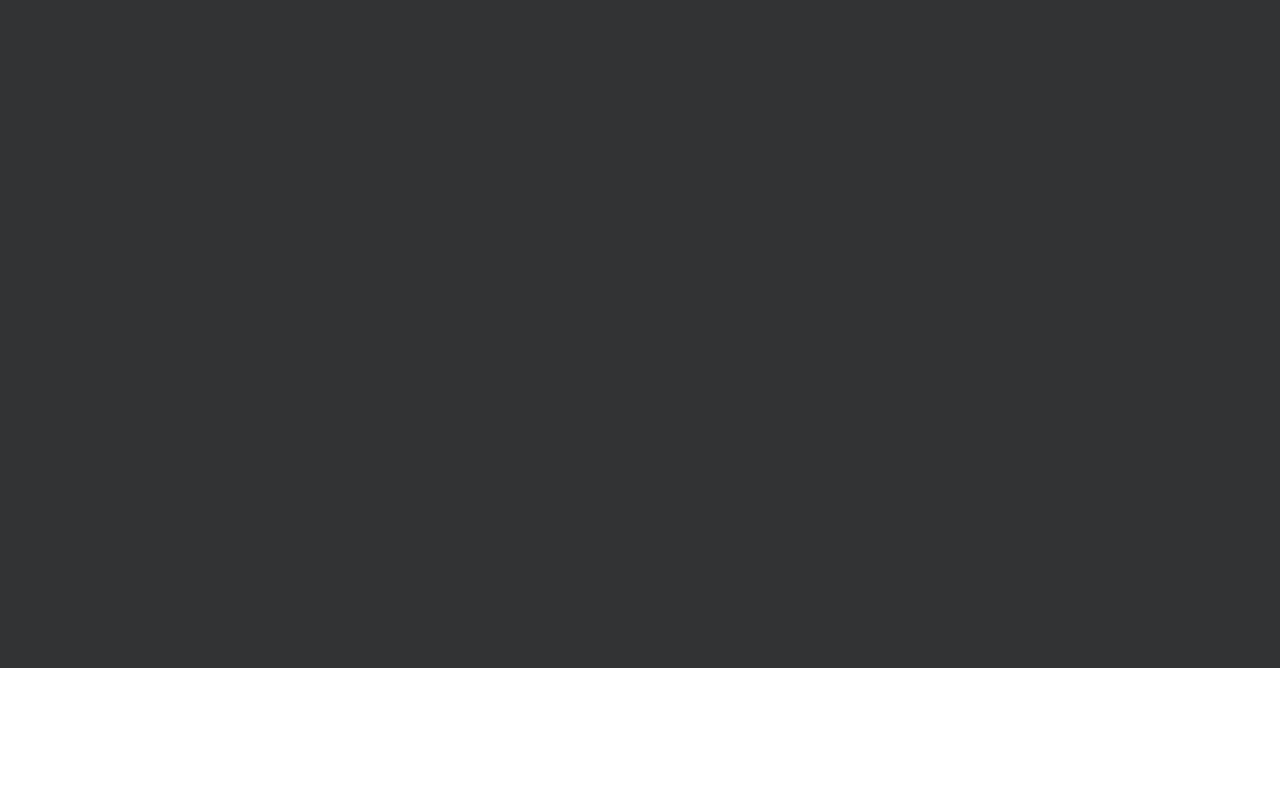
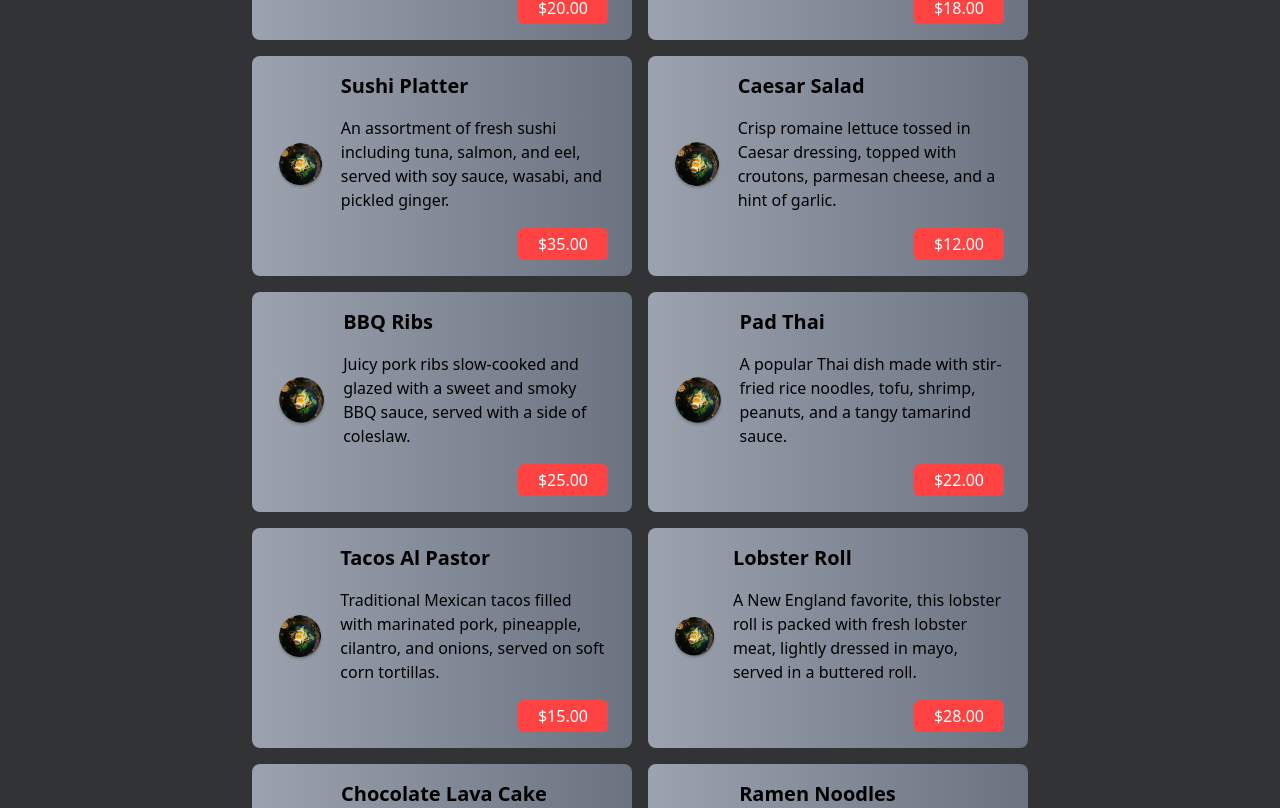
Before and after one commit to Gitnaseem745/food-app-in-react, a React (Vite) app: page / in a window 1280 px wide. Shown: the part 392-1200 px from the top of the page. Before the commit the page ends 1060 px from the top, so only its background shows below. Built offline with nearby package versions, Linux system fonts and the light colour scheme.

Commit message:
#clean code

```diff
--- a/src/assets/index.js
+++ b/src/assets/index.js
@@ -1,3 +1,5 @@
 import food1 from './food_1.png';
+import food2 from './food_2.png';
 
 export const foodOne = food1;
+export const foodTwo = food2;
--- a/src/components/Card/Card.module.css
+++ b/src/components/Card/Card.module.css
@@ -1,5 +1,5 @@
 .mainCard{
-    @apply px-6 py-4 bg-gradient-to-r from-gray-400 to-gray-500 p-1 rounded-lg flex flex-row gap-4 max-w-[340px] max-h-fit items-center
+    @apply px-6 py-4 bg-gradient-to-r from-gray-400 to-gray-500 p-1 rounded-lg flex flex-row gap-4 max-w-[380px] max-h-fit items-center
 }
 .cardImg{
     @apply max-w-[133px] max-h-[133px] rounded-full
--- /dev/null
+++ b/src/components/FoodCardPage/FoodPage.jsx
@@ -0,0 +1,12 @@
+import Card from '../Card/Card.jsx';
+const FoodPage = ({data}) => {
+  return (
+    <div className="foodPage">
+    {data.map( (food) => (
+    <Card cardImg={food.img} key={food.name} cardTitle={food.name} cardText={food.des} cardPrice={food.price}/>
+))}
+    </div>
+  )
+}
+
+export default FoodPage
--- a/src/components/Navbar/Navbar.jsx
+++ b/src/components/Navbar/Navbar.jsx
@@ -1,16 +1,15 @@
-import React, { useEffect, useState } from 'react'
+import React, { useState } from 'react'
 import Button from '../Button/Button'
 import styles from './Navbar.module.css'
-import Card from '../Card/Card'
-import { foodOne } from '../../assets'
+import FoodPage from '../FoodCardPage/FoodPage';
+import { categories, foodCard } from '../../foodContent';
 
 const Navbar = () => {
-    const [filteredData, setFilteredData] = useState([]);
+    const [filteredData, setFilteredData] = useState(foodCard);
     const onChangeFilter = (e) => {
         let searchValue = e.target.value;
-        console.log(searchValue);
         if(searchValue===""){
-            setFilteredData(null);
+            setFilteredData(foodCard);
         }
         const filtered = foodCard.filter((food) => food.name.toLowerCase().includes(searchValue.toLowerCase()));
         setFilteredData(filtered);
@@ -23,57 +22,12 @@ const Navbar = () => {
             <input type="text" onChange={onChangeFilter} placeholder='Search Food...' />
         </nav>
         <div className={styles.navCategory}>
-            <Button  btnText="All" />
-            <Button btnText="Breakfast" />
-            <Button btnText="Lunch" />
-            <Button btnText="Dinner" />
+        {categories.map((category, index)=>(
+            <Button btnText={category} key={index} />
+        ))}
         </div>
-        <div className="w-full flex h-screen flex-row flex-wrap gap-4 justify-center items-center">
-        {filteredData.map( (food, index) => (
-        <Card cardImg={food.img} key={food.name} cardTitle={food.name} cardText={food.des} cardPrice={food.price}/>
-    ))}
-        </div>
+        <FoodPage data={filteredData} />
     </section>
   )
 }
-
-const foodCard = [
-    {
-        name: 'Spaghetti Carbonara',
-        img: `${foodOne}`,
-        des: "A classic Italian pasta dish made with eggs, cheese, pancetta, and pepper. It's creamy, savory, and perfectly seasoned.",
-        price: '$20.00',
-    },
-    {
-        name: 'Spaghetti Carbonara',
-        img: `${foodOne}`,
-        des: "A classic Italian pasta dish made with eggs, cheese, pancetta, and pepper. It's creamy, savory, and perfectly seasoned.",
-        price: '$20.00',
-    },
-    {
-        name: 'Spaghetti Carbonara',
-        img: `${foodOne}`,
-        des: "A classic Italian pasta dish made with eggs, cheese, pancetta, and pepper. It's creamy, savory, and perfectly seasoned.",
-        price: '$20.00',
-    },
-    {
-        name: 'Spaghetti Carbonara',
-        img: `${foodOne}`,
-        des: "A classic Italian pasta dish made with eggs, cheese, pancetta, and pepper. It's creamy, savory, and perfectly seasoned.",
-        price: '$20.00',
-    },
-    {
-        name: 'Spaghetti Carbonara',
-        img: `${foodOne}`,
-        des: "A classic Italian pasta dish made with eggs, cheese, pancetta, and pepper. It's creamy, savory, and perfectly seasoned.",
-        price: '$20.00',
-    },
-    {
-        name: 'Spaghetti Carbonara',
-        img: `${foodOne}`,
-        des: "A classic Italian pasta dish made with eggs, cheese, pancetta, and pepper. It's creamy, savory, and perfectly seasoned.",
-        price: '$20.00',
-    },
-]
-
 export default Navbar
--- /dev/null
+++ b/src/foodContent.js
@@ -0,0 +1,124 @@
+import { foodOne, foodTwo } from './assets/index'
+export const categories = ["All", "Breakfast", "Lunch", "Dinner"];
+export const foodCard = [
+    {
+        name: 'Spaghetti Carbonara',
+        img: `${foodOne}`,
+        des: "A classic Italian pasta dish made with eggs, cheese, pancetta, and pepper. It's creamy, savory, and perfectly seasoned.",
+        price: '$20.00',
+    },
+    {
+        name: 'Margherita Pizza',
+        img: `${foodTwo}`,
+        des: "A simple yet delicious pizza topped with fresh mozzarella, tomatoes, and basil. A perfect representation of Italian flavors.",
+        price: '$18.00',
+    },
+    {
+        name: 'Sushi Platter',
+        img: `${foodOne}`,
+        des: "An assortment of fresh sushi including tuna, salmon, and eel, served with soy sauce, wasabi, and pickled ginger.",
+        price: '$35.00',
+    },
+    {
+        name: 'Caesar Salad',
+        img: `${foodOne}`,
+        des: "Crisp romaine lettuce tossed in Caesar dressing, topped with croutons, parmesan cheese, and a hint of garlic.",
+        price: '$12.00',
+    },
+    {
+        name: 'BBQ Ribs',
+        img: `${foodOne}`,
+        des: "Juicy pork ribs slow-cooked and glazed with a sweet and smoky BBQ sauce, served with a side of coleslaw.",
+        price: '$25.00',
+    },
+    {
+        name: 'Pad Thai',
+        img: `${foodOne}`,
+        des: "A popular Thai dish made with stir-fried rice noodles, tofu, shrimp, peanuts, and a tangy tamarind sauce.",
+        price: '$22.00',
+    },
+    {
+        name: 'Tacos Al Pastor',
+        img: `${foodOne}`,
+        des: "Traditional Mexican tacos filled with marinated pork, pineapple, cilantro, and onions, served on soft corn tortillas.",
+        price: '$15.00',
+    },
+    {
+        name: 'Lobster Roll',
+        img: `${foodOne}`,
+        des: "A New England favorite, this lobster roll is packed with fresh lobster meat, lightly dressed in mayo, served in a buttered roll.",
+        price: '$28.00',
+    },
+    {
+        name: 'Chocolate Lava Cake',
+        img: `${foodOne}`,
+        des: "A decadent dessert with a warm, gooey chocolate center that flows out when cut, served with vanilla ice cream.",
+        price: '$10.00',
+    },
+    {
+        name: 'Ramen Noodles',
+        img: `${foodOne}`,
+        des: "A flavorful Japanese noodle soup with a rich broth, tender noodles, soft-boiled eggs, and sliced pork belly.",
+        price: '$16.00',
+    },
+    {
+        name: 'Chicken Parmesan',
+        img: `${foodOne}`,
+        des: "Breaded and fried chicken breasts smothered in marinara sauce and melted mozzarella cheese, served over pasta.",
+        price: '$22.00',
+    },
+    {
+        name: 'Shrimp Scampi',
+        img: `${foodOne}`,
+        des: "Juicy shrimp sautéed in a garlic butter sauce, served over a bed of linguine and garnished with fresh parsley.",
+        price: '$24.00',
+    },
+    {
+        name: 'Beef Tacos',
+        img: `${foodOne}`,
+        des: "Crispy taco shells filled with seasoned ground beef, lettuce, tomato, shredded cheese, and a dollop of sour cream.",
+        price: '$14.00',
+    },
+    {
+        name: 'Grilled Salmon',
+        img: `${foodOne}`,
+        des: "Fresh salmon fillets grilled to perfection, served with roasted vegetables and a lemon butter sauce.",
+        price: '$26.00',
+    },
+    {
+        name: 'Chicken Wings',
+        img: `${foodOne}`,
+        des: "Crispy chicken wings tossed in your choice of sauce: buffalo, BBQ, or garlic parmesan, served with celery and ranch.",
+        price: '$18.00',
+    },
+    {
+        name: 'Cheeseburger',
+        img: `${foodOne}`,
+        des: "A juicy beef patty topped with cheddar cheese, lettuce, tomato, onion, and pickles, served on a toasted bun.",
+        price: '$15.00',
+    },
+    {
+        name: 'Eggplant Parmesan',
+        img: `${foodOne}`,
+        des: "Slices of breaded eggplant topped with marinara sauce and mozzarella cheese, baked to perfection.",
+        price: '$19.00',
+    },
+    {
+        name: 'Fried Calamari',
+        img: `${foodOne}`,
+        des: "Crispy fried calamari rings served with a side of marinara sauce and a wedge of lemon.",
+        price: '$13.00',
+    },
+    {
+        name: 'Falafel Wrap',
+        img: `${foodOne}`,
+        des: "Crispy falafel balls wrapped in a soft pita with hummus, lettuce, tomato, and cucumber, served with tzatziki sauce.",
+        price: '$12.00',
+    },
+    {
+        name: 'Vegetable Stir-Fry',
+        img: `${foodOne}`,
+        des: "A colorful mix of stir-fried vegetables including broccoli, bell peppers, carrots, and snap peas, served over jasmine rice.",
+        price: '$14.00',
+    }
+];
--- a/src/index.css
+++ b/src/index.css
@@ -7,3 +7,11 @@
     padding: 0%;
     box-sizing: border-box;
 }
+html,body{
+    background-color: #323334;
+}
+@layer base {
+    .foodPage{
+        @apply w-full flex h-screen flex-row flex-wrap gap-4 justify-center items-center
+    }
+}
```
